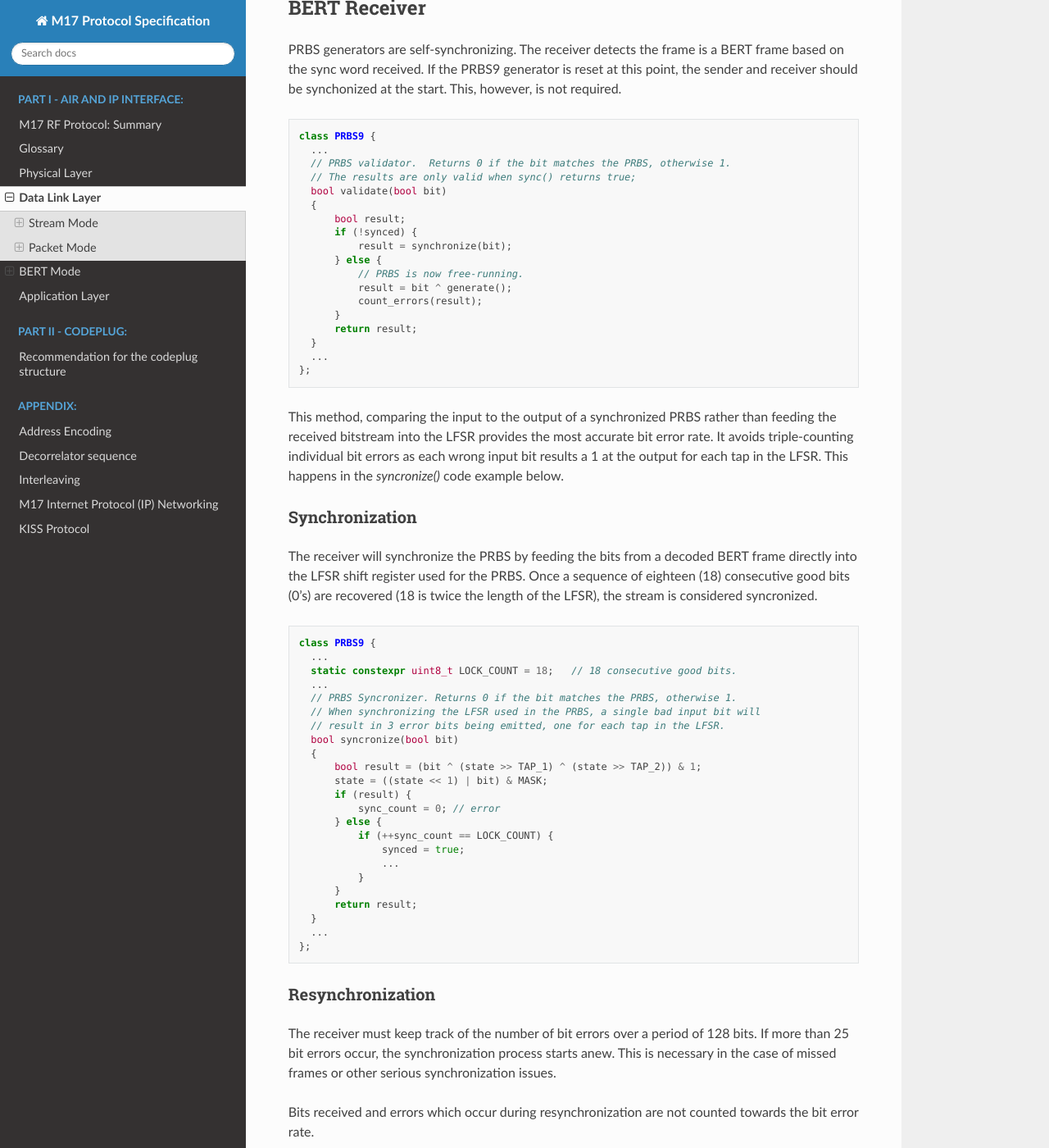
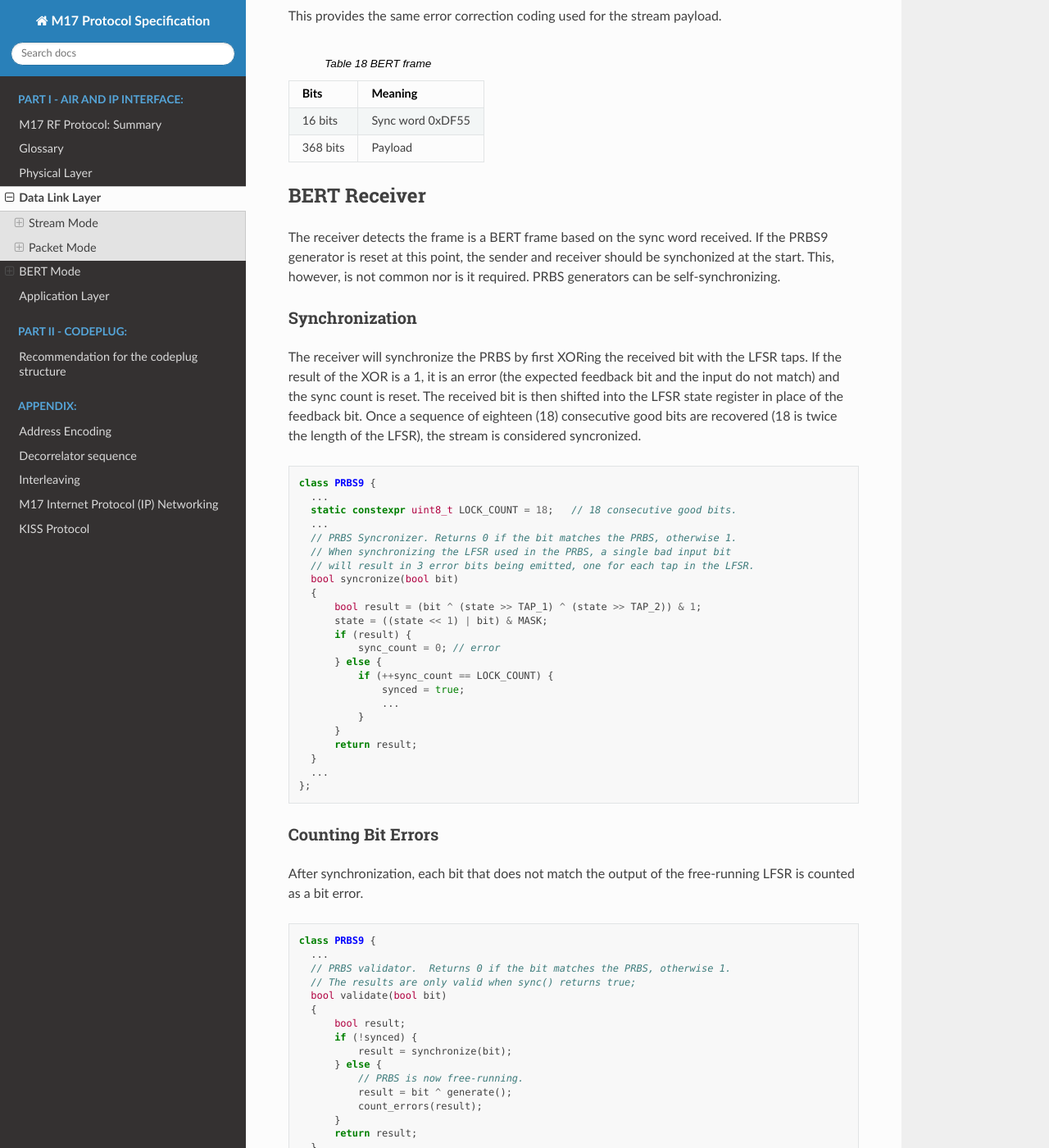
Before and after one commit to M17-Project/M17_spec, a Sphinx documentation site: the page built from docs/data_link_layer.rst, in a window 1280 px wide and 1400 px high, scrolled down 9081 px. Shown: the whole window at 82% size. Built offline with Sphinx 7.4.7 and the Read the Docs theme 2.0.0, drawn with Linux system fonts in a browser that asks for light colours; some of the changed text lies outside the part shown.

Commit message:
Update BERT proposal.

```diff
--- a/docs/data_link_layer.rst
+++ b/docs/data_link_layer.rst
@@ -443,9 +443,11 @@ The BERT frame consists of 197 bits from a `PRBS9 <https://en.wikipedia.org/wiki
 generator.  This is 24 bytes and 5 bits of data.  The next frame starts with the 198th bit from the PRBS9
 generator.  The same generator is used for each subsequent frame without being reset.  The number of bits
 pulled from the generator, 197, is a prime number.  This will produce a reasonably large number of unique
-frames with even a small PRBS generator.
+frames even with a PRBS generator with a relatively short period.
 
-The PRBS9 uses the ITU standard polynomial :math:`x^{9}+x^{5}+1`
+The PRBS uses the ITU standard PRBS9 polynomial :math:`x^{9}+x^{5}+1`
+
+.. figure:: ../images/prbs9.png
 
 .. code-block:: c++
 
@@ -466,9 +468,7 @@ The PRBS9 uses the ITU standard polynomial :math:`x^{9}+x^{5}+1`
     ...
   };
 
-
-The PRBS9 is initialized with a state of 1.  (Any non-zero value will work.)  The pseudorandom sequence
-is generated by an LFSR. This is the same as an LFSR taking XORed input as if fed with a stream of 0's.
+The PRBS9 SHOULD be initialized with a state of 1.
 
 .. list-table:: Bit fields of BERT frame
    :header-rows: 1
@@ -485,7 +485,8 @@ The 201 bits are convolutionally encoded to 402 type 2 bits.
 
 The 402 bits are punctured using the P2 puncture matrix to get 368 type 3 bits.
 
-The 368 punctured bits are interleaved and decorrelated to get the type 4 bits to be transmitted.
+The 368 punctured bits are interleaved and decorrelated to get the type 4 bits
+to be transmitted.
 
 This provides the same error correction coding used for the stream payload.
 
@@ -502,9 +503,53 @@ This provides the same error correction coding used for the stream payload.
 BERT Receiver
 -------------
 
-PRBS generators are self-synchronizing. The receiver detects the frame is a BERT frame based on the
-sync word received.  If the PRBS9 generator is reset at this point, the sender and receiver should
-be synchonized at the start.  This, however, is not required.
+The receiver detects the frame is a BERT frame based on the sync word
+received.  If the PRBS9 generator is reset at this point, the sender and
+receiver should be synchonized at the start.  This, however, is not common
+nor is it required. PRBS generators can be self-synchronizing.
+
+Synchronization
+~~~~~~~~~~~~~~~
+
+The receiver will synchronize the PRBS by first XORing the received bit
+with the LFSR taps.  If the result of the XOR is a 1, it is an error (the
+expected feedback bit and the input do not match) and the sync count is
+reset.  The received bit is then shifted into the LFSR state register in
+place of the feedback bit.  Once a sequence of eighteen (18) consecutive
+good bits are recovered (18 is twice the length of the LFSR), the stream
+is considered syncronized.
+
+.. code-block:: c++
+
+  class PRBS9 {
+    ...
+    static constexpr uint8_t LOCK_COUNT = 18;   // 18 consecutive good bits.
+    ...
+    // PRBS Syncronizer. Returns 0 if the bit matches the PRBS, otherwise 1.
+    // When synchronizing the LFSR used in the PRBS, a single bad input bit
+    // will result in 3 error bits being emitted, one for each tap in the LFSR.
+    bool syncronize(bool bit)
+    {
+        bool result = (bit ^ (state >> TAP_1) ^ (state >> TAP_2)) & 1;
+        state = ((state << 1) | bit) & MASK;
+        if (result) {
+            sync_count = 0; // error
+        } else {
+            if (++sync_count == LOCK_COUNT) {
+                synced = true;
+                ...
+            }
+        }
+        return result;
+    }
+    ...
+  };
+
+Counting Bit Errors
+~~~~~~~~~~~~~~~~~~~
+
+After synchronization, each bit that does not match the output of the
+free-running LFSR is counted as a bit error.
 
 .. code-block:: c++
 
@@ -527,54 +572,16 @@ be synchonized at the start.  This, however, is not required.
     ...
   };
 
-This method, comparing the input to the output of a synchronized PRBS rather than feeding the
-received bitstream into the LFSR provides the most accurate bit error rate. It avoids
-triple-counting individual bit errors as each wrong input bit results a 1 at the output for
-each tap in the LFSR.  This happens in the `syncronize()` code example below.
-
-Synchronization
-~~~~~~~~~~~~~~~
-
-The receiver will synchronize the PRBS by feeding the bits from a decoded BERT frame directly
-into the LFSR shift register used for the PRBS.  Once a sequence of eighteen (18) consecutive
-good bits (0's) are recovered (18 is twice the length of the LFSR), the stream is considered
-syncronized.
-
-.. code-block:: c++
-
-  class PRBS9 {
-    ...
-    static constexpr uint8_t LOCK_COUNT = 18;   // 18 consecutive good bits.
-    ...
-    // PRBS Syncronizer. Returns 0 if the bit matches the PRBS, otherwise 1.
-    // When synchronizing the LFSR used in the PRBS, a single bad input bit will
-    // result in 3 error bits being emitted, one for each tap in the LFSR.
-    bool syncronize(bool bit)
-    {
-        bool result = (bit ^ (state >> TAP_1) ^ (state >> TAP_2)) & 1;
-        state = ((state << 1) | bit) & MASK;
-        if (result) {
-            sync_count = 0; // error
-        } else {
-            if (++sync_count == LOCK_COUNT) {
-                synced = true;
-                ...
-            }
-        }
-        return result;
-    }
-    ...
-  };
-
 Resynchronization
 ~~~~~~~~~~~~~~~~~
 
-The receiver must keep track of the number of bit errors over a period of 128 bits.  If more than
-25 bit errors occur, the synchronization process starts anew.  This is necessary in the case of
-missed frames or other serious synchronization issues.
+The receiver must keep track of the number of bit errors over a period of
+128 bits.  If more than 18 bit errors occur, the synchronization process
+starts anew.  This is necessary in the case of missed frames or other serious
+synchronization issues.
 
-Bits received and errors which occur during resynchronization are not counted towards the
-bit error rate.
+Bits received and errors which occur during resynchronization are not counted
+towards the bit error rate.
 
 References
 ----------
```
Also changed, not shown: images/prbs9.png (added).
